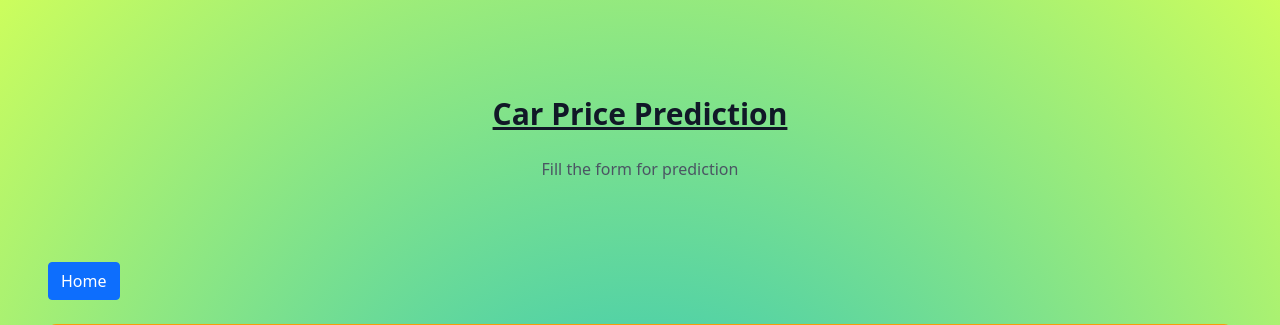
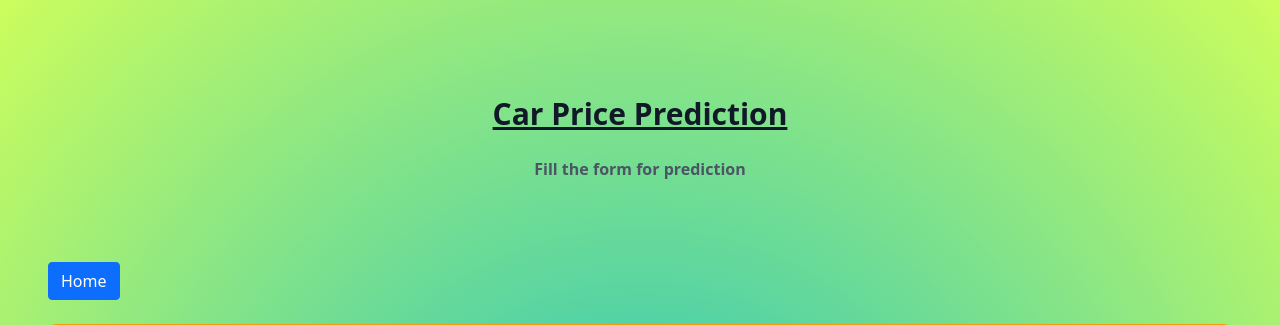
Before and after one commit to neerajcodes888/Car-Price-Prediction, a Flask app: page /predict in a window 1280 px wide. Shown: the top 325 px of the page. Run offline with Flask 3, Linux system fonts and the light colour scheme; parts of the project's set-up code (start-up, migrations or seed data) failed here and were passed over.

Commit message:
Final Commit

```diff
--- a/templates/prediction.html
+++ b/templates/prediction.html
@@ -34,7 +34,7 @@ filter: progid:DXImageTransform.Microsoft.gradient(startColorstr="#22c1c3",endCo
     <div class="container px-5 py-24 mx-auto">
         <div class="flex flex-col text-center w-full mb-20">
             <h1 class="sm:text-3xl text-2xl font-medium title-font mb-4 text-gray-900"><u><b>Car Price Prediction</b></u></h1>
-            <p class="lg:w-2/3 mx-auto leading-relaxed text-base">Fill the form for prediction</p>
+            <p class="lg:w-2/3 mx-auto leading-relaxed text-base"><strong>Fill the form for prediction</strong> </p>
         </div>
         <a class="btn btn-primary" href="./" role="button">Home</a><br><br>
 
```
